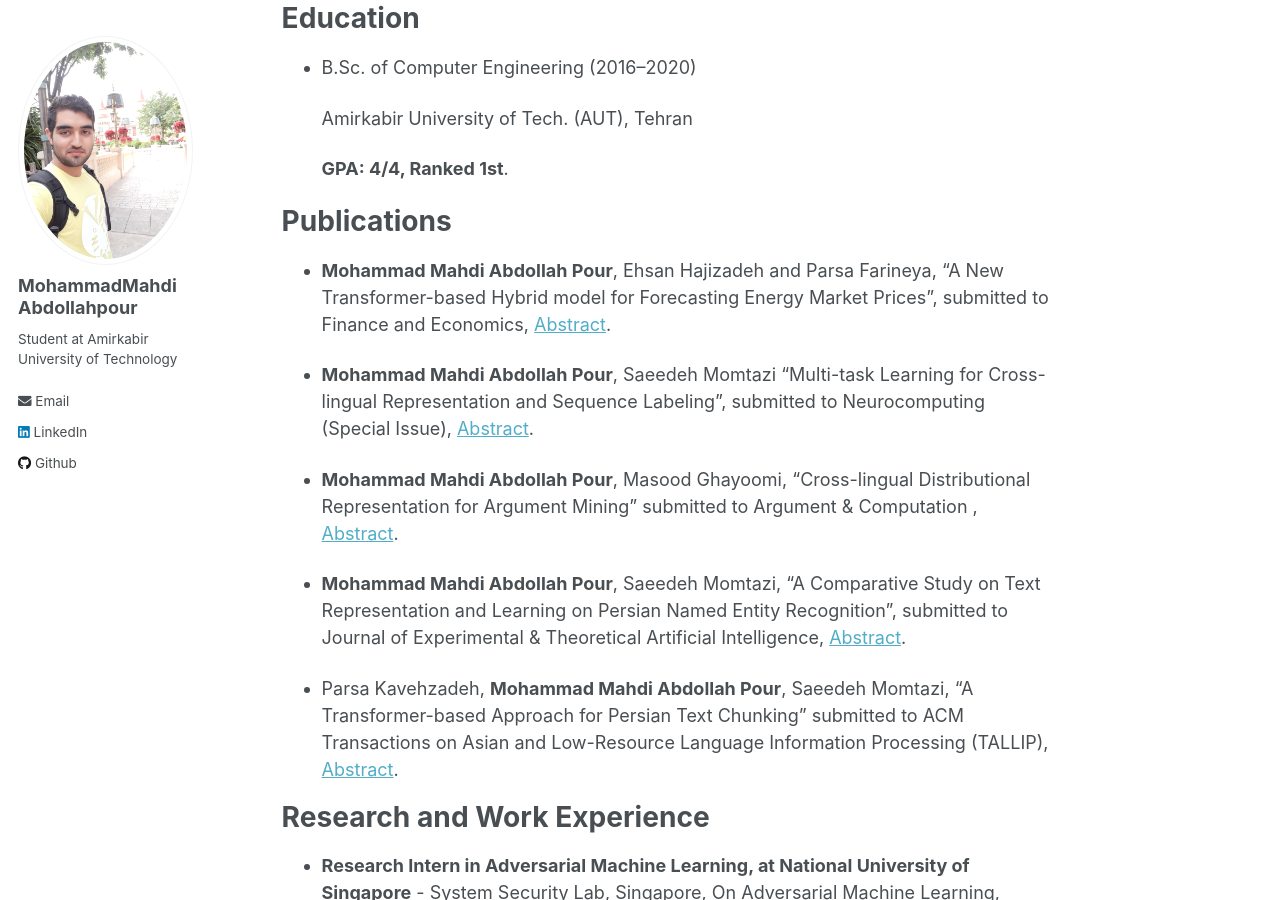
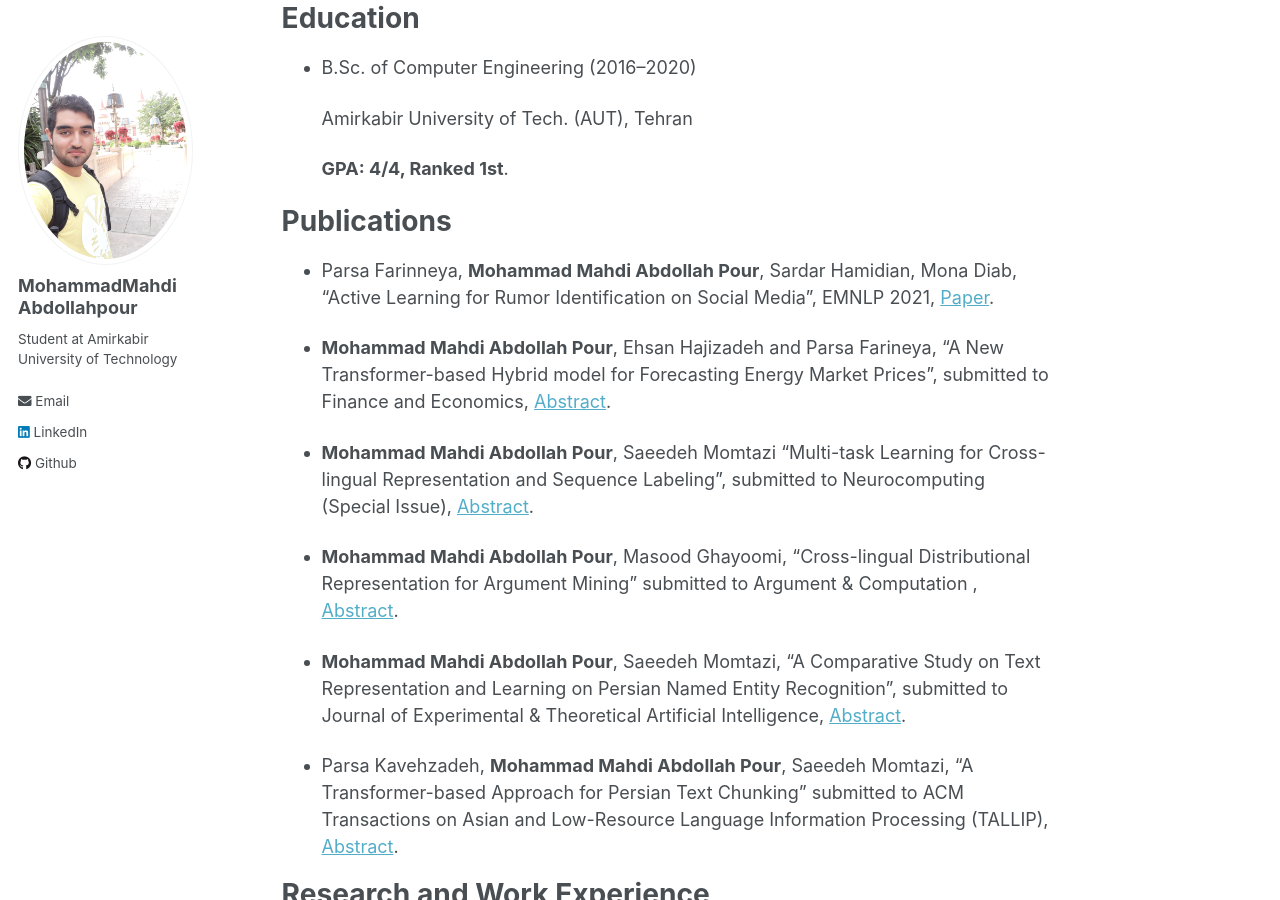
Before and after one commit to mahdiabdollahpour/mahdiabdollahpour.github.io, a Jekyll site: the page built from _pages/about.md, in a window 1280 px wide and 900 px high, scrolled down 494 px. Built offline with Jekyll 4.4.1, drawn with Linux system fonts in a browser that asks for light colours.

Commit message:
Update about.md

```diff
--- a/_pages/about.md
+++ b/_pages/about.md
@@ -31,6 +31,8 @@ Education
 
 Publications
 ======
+
+- Parsa Farinneya, **Mohammad Mahdi Abdollah Pour**, Sardar Hamidian, Mona Diab, "Active Learning for Rumor Identification on Social Media", EMNLP 2021, [Paper](https://aclanthology.org/2021.findings-emnlp.387/).
 
 - **Mohammad Mahdi Abdollah Pour**, Ehsan Hajizadeh and Parsa Farineya, "A New Transformer-based Hybrid model for Forecasting Energy Market Prices", submitted to Finance and Economics, [Abstract](https://drive.google.com/file/d/1EwD4R21XPcLWpt4SGSzU5ycRwz87Rx1i/view).
 
```
